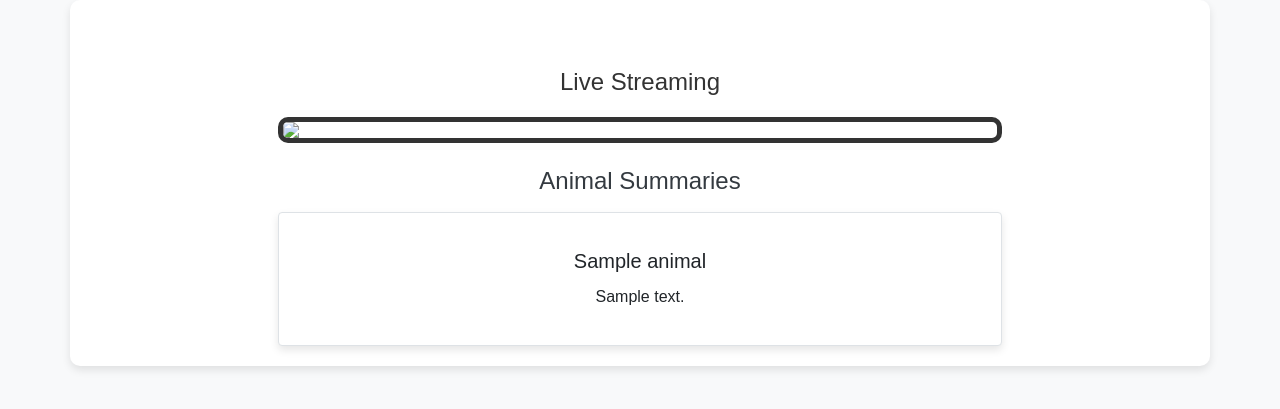
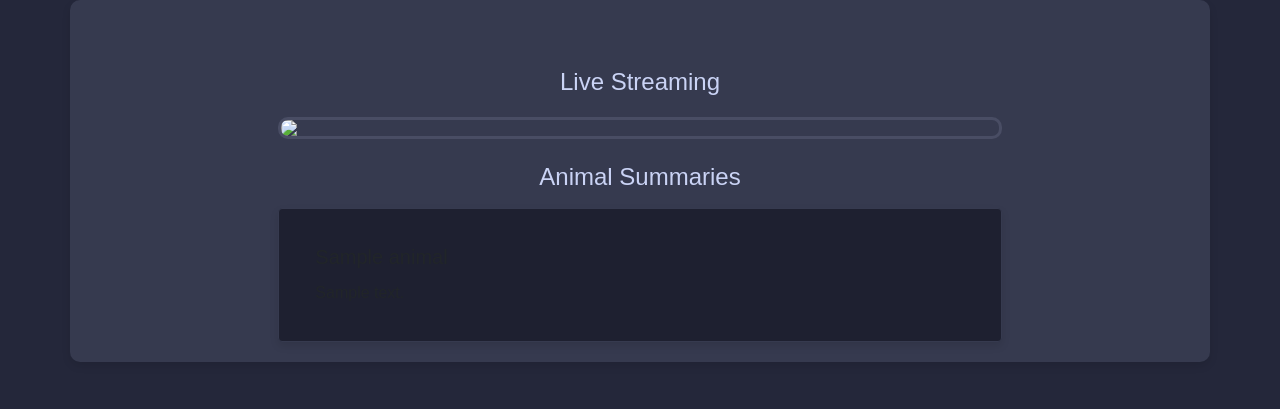
Before and after one commit to ypawania/DevNest, a Python web app: template templates/index.html in a window 1280 px wide. Shown: the top 409 px of the page. Run offline with Jinja, Linux system fonts and the light colour scheme; the template is opened without the code that fills it: most values are stand-ins (such as "Sample title", 1, 10 or a date in 2020); some libraries are stand-ins or nearby versions.

Commit message:
color scheme change

```diff
--- a/static/css/styles.css
+++ b/static/css/styles.css
@@ -1,23 +1,23 @@
 /* CSS for Styling the Live Streaming Page */
 body {
-    background-color: #f8f9fa;
+    background-color: #24273a;
     font-family: Arial, sans-serif;
 }
 
 h3, h4 {
-    color: #343a40;
+    color: #cad3f5;
 }
 
 .container {
     text-align: center;
     padding: 20px;
-    background-color: #ffffff;
+    background-color: #363a4f;
     box-shadow: 0 4px 8px rgba(0, 0, 0, 0.1);
     border-radius: 10px;
 }
 
 h3 {
-    color: #333333;
+    color: #cad3f5;
     font-size: 24px;
     margin-bottom: 20px;
 }
@@ -26,7 +26,7 @@ img {
     display: block;
     margin-left: auto;
     margin-right: auto;
-    border: 5px solid #333333;
+    border: 3px solid #494d64;
     border-radius: 10px;
     max-width: 100%;
     height: auto;
@@ -38,10 +38,11 @@ img:hover {
 }
 
 .summary-box {
-    border: 1px solid #dee2e6;
+    border: 1px solid #363a4f;
     border-radius: 0.25rem;
     padding: 1rem;
-    background-color: #ffffff;
+    background-color: #1e2030;
+    text-align: left;
 }
 
 .card {
```
